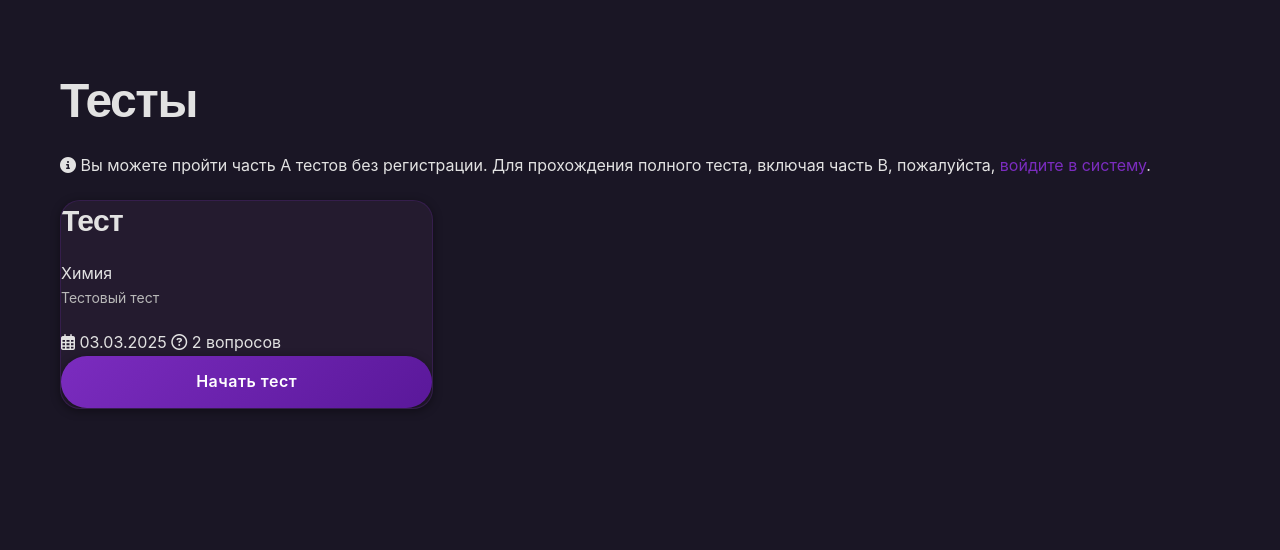
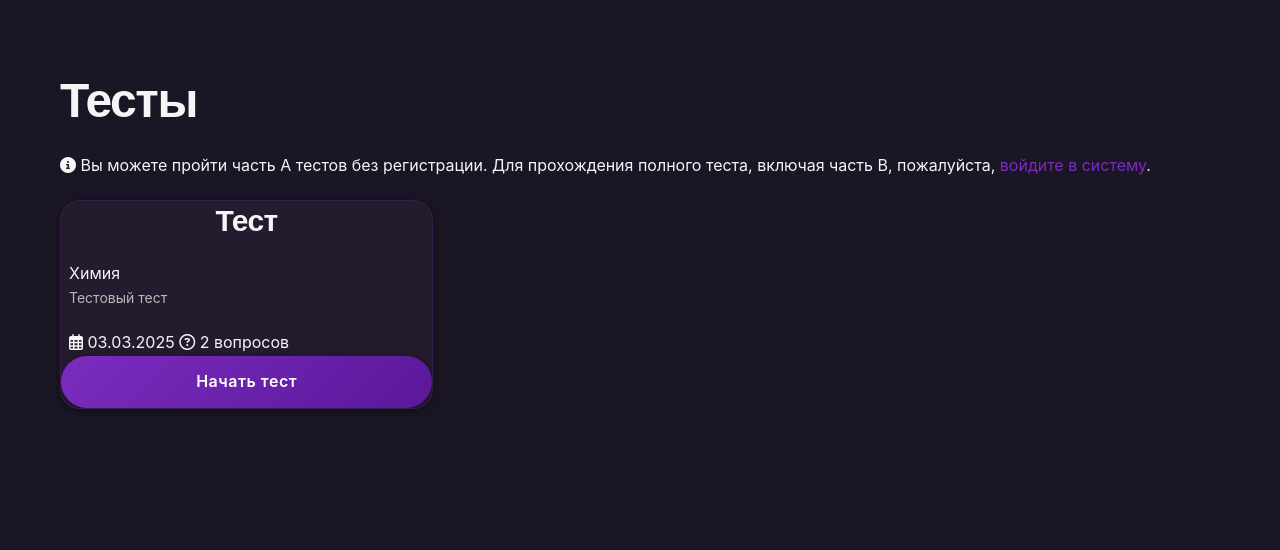
Before and after one commit to Jaldsky/chemistry, a Django app: page /app/tests/ in a window 1280 px wide. Shown: the part 70-620 px from the top of the page. Run offline with Django 5.2, Linux system fonts and the light colour scheme; data comes from the database, SQL or seed files in the repository.

Commit message:
Правка форматирования текста в блоке

```diff
--- a/static/css/styles.css
+++ b/static/css/styles.css
@@ -18,6 +18,7 @@
   --text-color: #E2E2E2;         /* Светлый текст */
   --text-light: #B8B8B8;         /* Приглушенный текст */
   --text-lighter: #808080;       /* Самый светлый текст */
+  --text-bright: #f5f5f5;       /* Яркий текст */
   --bg-color: #1A1625;           /* Тёмный фон */
   --bg-light: #241B2F;           /* Светлее фон */
   --bg-dark: #13111B;            /* Самый тёмный фон */
--- a/static/css/tests.css
+++ b/static/css/tests.css
@@ -7,6 +7,10 @@
     max-width: 1200px;
     margin: 0 auto;
     padding: 3rem 2rem;
+}
+
+h1, h3, .tests-container {
+    color: var(--text-bright);
 }
 
 /* Заголовки */
@@ -173,6 +177,16 @@
     padding: 1.2rem;
     font-weight: 600;
     letter-spacing: 0.5px;
+    color: white;
+}
+
+.generate-test-content {
+    display: flex;
+    align-items: center;
+    gap: 1rem;
+    font-size: 3.2rem;
+    padding-top: 7.0rem;
+    margin-left: 1.5rem;
 }
 
 .btn-primary {
@@ -213,6 +227,14 @@
 .btn-secondary:hover {
     background: rgba(123, 44, 191, 0.1);
     color: var(--primary-light);
+}
+
+.test-data {
+    padding-left: 0.8rem;
+}
+
+.test-title {
+    text-align: center;
 }
 
 /* Статус теста */
--- a/templates/tests/test_list.html
+++ b/templates/tests/test_list.html
@@ -56,6 +56,7 @@
 
                         <div class="test-content">
                             <h3 class="test-title">{{ test.title }}</h3>
+                            <div class="test-data">
                                 <div class="test-category">
                                     <span class="category-badge">{{ test.category.title }}</span>
                                 </div>
@@ -67,6 +68,7 @@
                                 <div class="test-meta">
                                     <span><i class="far fa-calendar-alt"></i> {{ test.created_at|date:"d.m.Y" }}</span>
                                     <span><i class="far fa-question-circle"></i> {{ test.questions.count }} вопросов</span>
+                                </div>
                             </div>
                             <div class="test-actions">
                                 <a href="{% url 'test_detail' test.id %}" class="btn btn-primary btn-sm">
@@ -90,7 +92,7 @@
                 {% endfor %}
 
                 {% if user_info.user_type == 'teacher' %}
-                <div class="test-card generate-test-card" onclick="showGenerateTestMessage()">
+                <div class="test-card generate-test-card">
                     <div class="generate-test-content">
                         <i class="fas fa-plus-circle"></i>
                         <a href="{% url 'test_create' %}" class="test-create-link">Сгенерировать тест</a>
```
Lines whose indentation alone changed are shown as unchanged.
